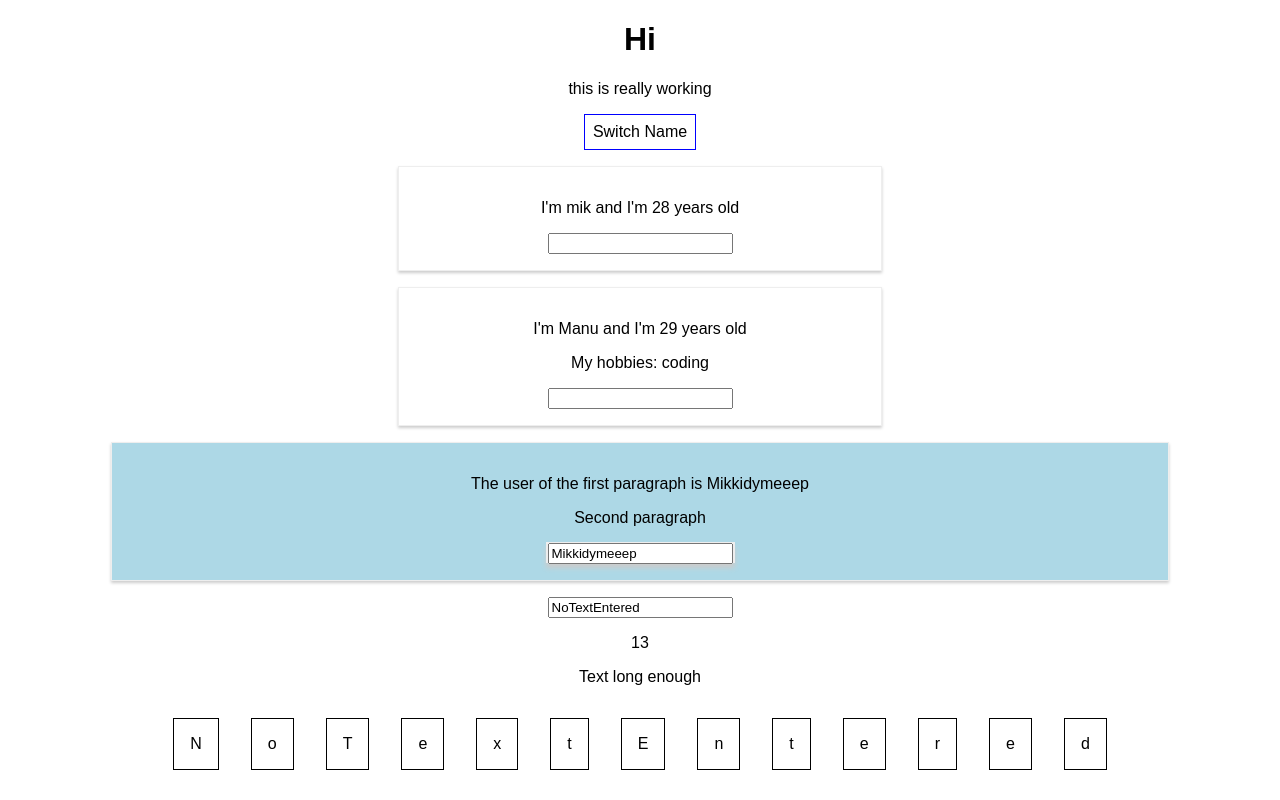
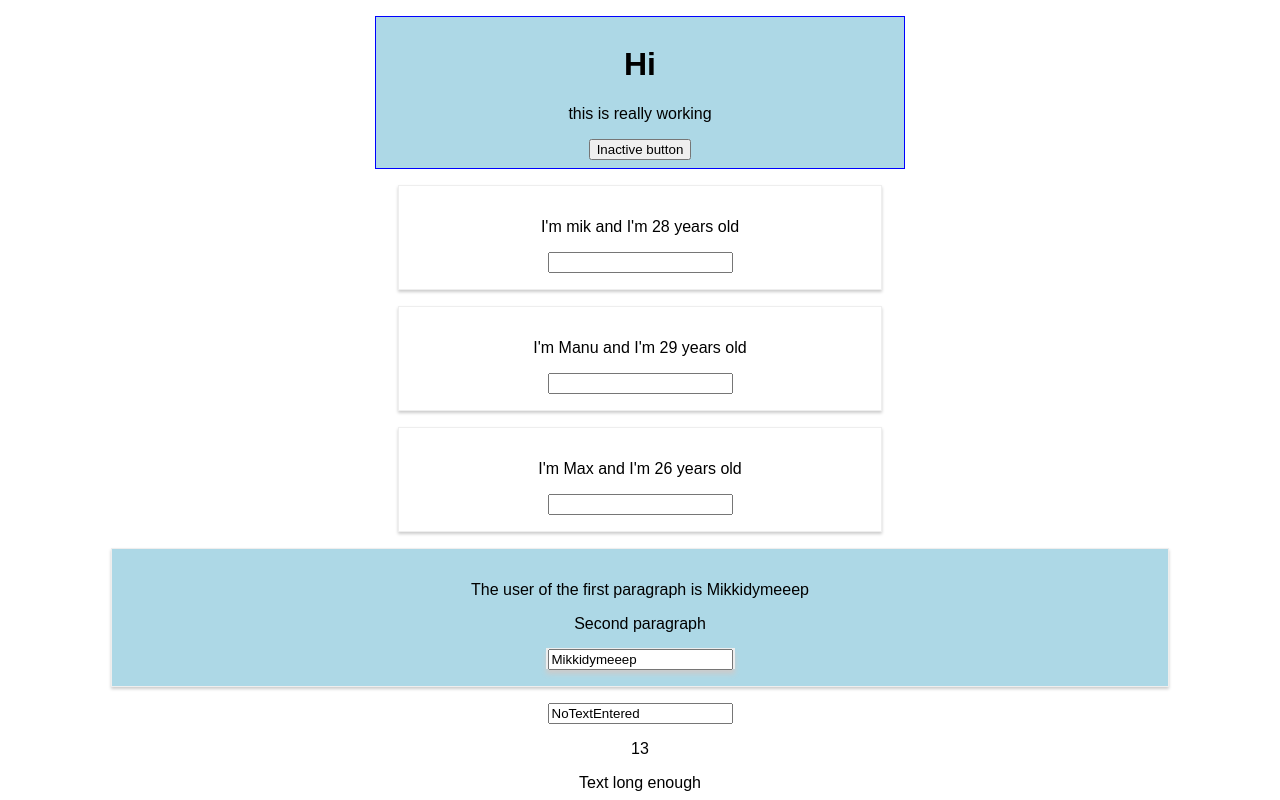
Before and after one commit to miksimal/udemy-react-course, a React (Create React App) app: page / in a window 1280 px wide. Shown: the top 800 px of the page. Built offline with nearby package versions, Linux system fonts and the light colour scheme.

Commit message:
factors out components from app.js

```diff
--- /dev/null
+++ b/src/components/Cockpit/Cockpit.css
@@ -0,0 +1,17 @@
+.Cockpit {
+    background-color: lightblue;
+    font: inherit;
+    border: 1px solid blue;
+    padding: 8px;
+    width: 40%;
+    margin: 16px auto;
+    text-align: center;
+}
+
+.Cockpit button {
+    cursor: pointer;
+}
+
+.Cockpit button:hover {
+    background-color: lightgreen
+}
--- a/src/components/Cockpit/Cockpit.js
+++ b/src/components/Cockpit/Cockpit.js
@@ -0,0 +1,14 @@
+import React from 'react';
+import './Cockpit.css';
+
+const cockpit = (props) => {
+    return (
+        <div className="Cockpit">
+            <h1>Hi</h1>
+            <p>this is really working</p>
+            <button className="button">Inactive button</button>
+        </div>
+    );
+};
+
+export default cockpit;
--- a/src/components/Persons/Persons.js
+++ b/src/components/Persons/Persons.js
@@ -0,0 +1,13 @@
+import React from 'react';
+import Person from './Person/Person';
+
+const persons = (props) => props.persons.map( ( person ) => {
+        return <Person
+        name={person.name}
+        age={person.age}
+        key={person.id}
+        changed={( event ) => props.changed( event, person.id )} />
+        }
+    );
+
+export default persons;
--- a/src/containers/App.js
+++ b/src/containers/App.js
@@ -1,6 +1,7 @@
 import React, { Component } from 'react';
 import './App.css';
-import Person from '../components/Persons/Person/Person';
+import Persons from '../components/Persons/Persons';
+import Cockpit from '../components/Cockpit/Cockpit';
 import UserOutput from '../components/UserOutput/UserOutput.js';
 import UserInput from '../components/UserInput/UserInput.js';
 import ValidationComponent from '../components/ValidationComponent/ValidationComponent.js';
@@ -10,22 +11,12 @@ import Radium, { StyleRoot } from 'radium';
 class App extends Component {
   state = {
     persons: [
-      { name: "mik", age: 28 },
-      { name: 'Manu', age: 29 },
-      { name: 'Max', age: 26 },
+      { name: "mik", age: 28, key: "abc" },
+      { name: 'Manu', age: 29, key: "def" },
+      { name: 'Max', age: 26, key: "ghi" },
     ],
     users: { username: "Mikkidymeeep" },
     textInput: { text: "NoTextEntered" }
-  }
-
-  switchNameHandler = (newName) => {
-    // console.log('was clicked');
-    // DON'T this.state.persons[0].name = "Mikkel";
-    this.setState({persons: [
-      { name: newName, age: 28 },
-      { name: 'mikmik', age: 29 },
-      { name: 'mikmikmik', age: 26 }
-    ]})
   }
 
   nameChangedHandler = (event) => {
@@ -61,17 +52,7 @@ class App extends Component {
 
 
   render() {
-    const style = {
-      backgroundColor: 'white',
-      font: 'inherit',
-      border: '1px solid blue',
-      padding: '8px',
-      cursor: 'pointer',
-      ':hover': {
-        backgroundColor: 'lightgreen',
-        color: 'black'
-      }
-    };
+
 
     const letterList = Array.from(this.state.textInput.text).map( (letter, index) => {
       return (
@@ -84,19 +65,14 @@ class App extends Component {
     return (
       <StyleRoot>
       <div className="App">
-          <h1>Hi</h1>
-          <p>this is really working</p>
-          <button
-          style = {style}
-          onClick={() => this.switchNameHandler("MikMik!!")}>Switch Name</button>
-          <Person
-          name = {this.state.persons[0].name}
-          age = {this.state.persons[0].age}
-          click={this.switchNameHandler.bind(this, "Mikkidymik!")}
-          changed={this.nameChangedHandler} />
-          <Person name = {this.state.persons[1].name} age = {this.state.persons[1].age} >My hobbies: coding</Person>
-          <UserOutput
-          username = {this.state.users.username}>
+
+          <Cockpit persons={this.state.persons} />
+
+          <Persons
+            persons={this.state.persons}
+            changed={this.nameChangedHandler} />
+
+          <UserOutput username = {this.state.users.username}>
           <UserInput
           changed={this.switchUserNameHandler}
           currentUserName={this.state.users.username} />
```
